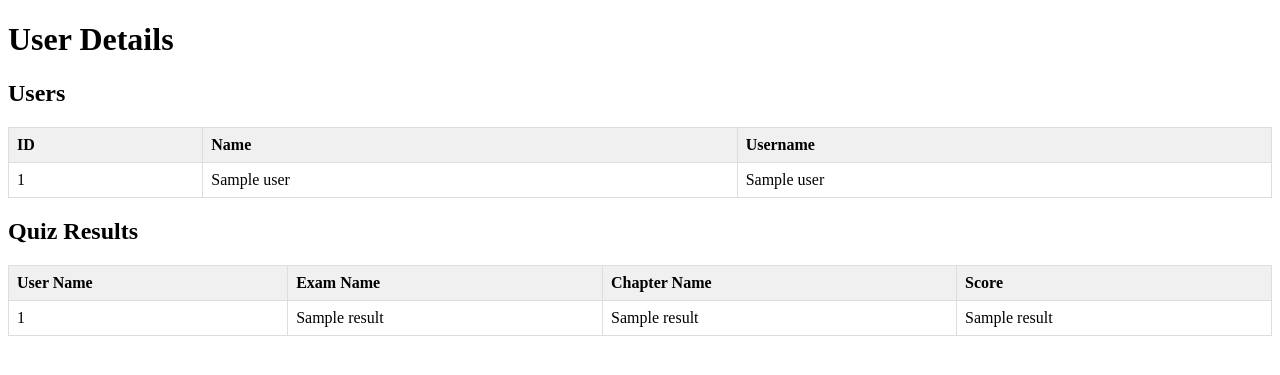
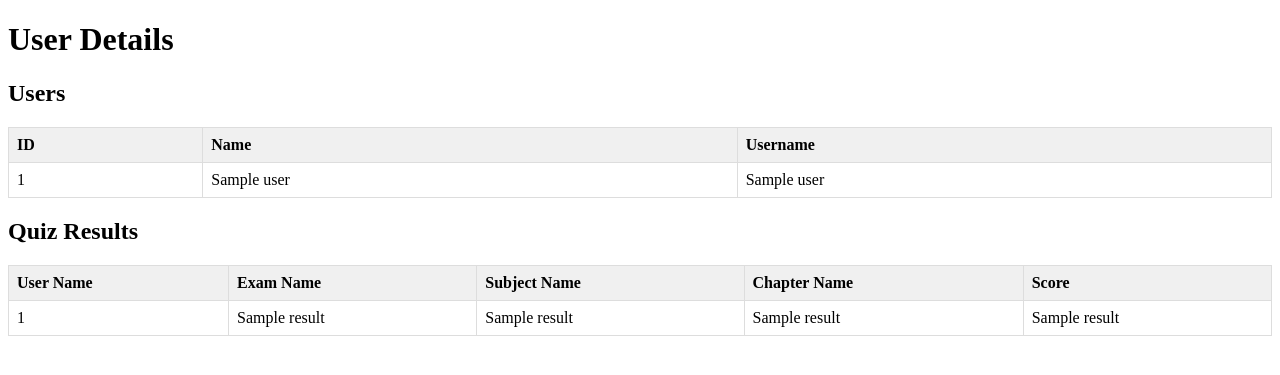
Before and after one commit to grv-galaxy/quizee, a Flask app: template templates/user_details.html in a window 1280 px wide. Shown: the top 375 px of the page. Run offline with Flask 3, Linux system fonts and the light colour scheme; the template is opened without the code that fills it: most values are stand-ins (such as "Sample title", 1, 10 or a date in 2020).

Commit message:
Initial commit

```diff
--- a/templates/user_details.html
+++ b/templates/user_details.html
@@ -45,6 +45,7 @@
     <tr>
         <th>User Name</th>
         <th>Exam Name</th>
+        <th>Subject Name</th>
         <th>Chapter Name</th>
         <th>Score</th>
     </tr>
@@ -54,8 +55,10 @@
             <td>{{ result[1] }}</td>
             <td>{{ result[2] }}</td>
             <td>{{ result[3] }}</td>
+            <td>{{ result[4] }}</td>
         </tr>
     {% endfor %}
 </table>
+
 </body>
 </html>
```
Also changed, not shown: quiz_app.db.
